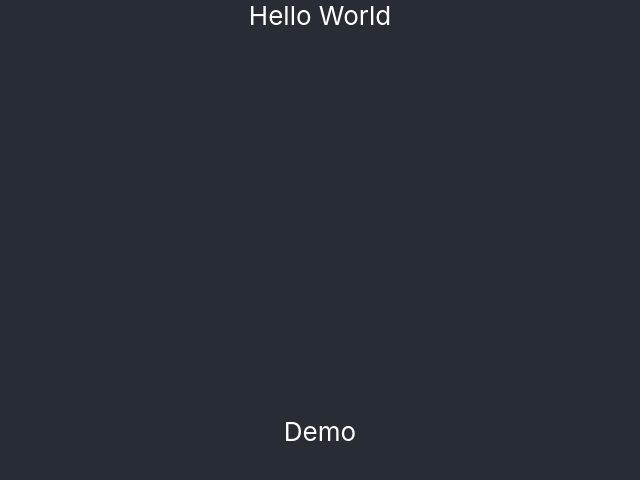
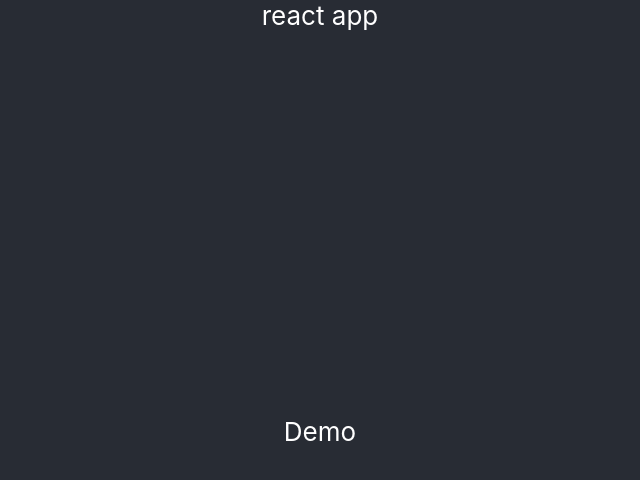
Before and after one commit to gaurav31120/react-app, a React (Create React App) app: page / in a window 1280 px wide. Shown: the top 480 px of the page, without its empty margins (320-960 px from the left). Built offline with nearby package versions, Linux system fonts and the light colour scheme.

Commit message:
4-> Using variables inside return

```diff
--- a/src/App.js
+++ b/src/App.js
@@ -1,11 +1,15 @@
 import "./App.css";
 
 function App() {
+  {/* Declaring variable  */}
+  let name = "react app";
+  let className = "App-header";
   return (
-    <div className="App">
-      <div className="App-header">
+    <div className="">
+      <div className={className}>
         {/* css added */}
-        Hello World
+        {name}  {/* It will return name = react app*/}
+      {/* Using variables inside return */}
         <Demo></Demo>
         {/* Attach other functions by using tags inside parent function and
       declaring the new function after the parent function */}
```
